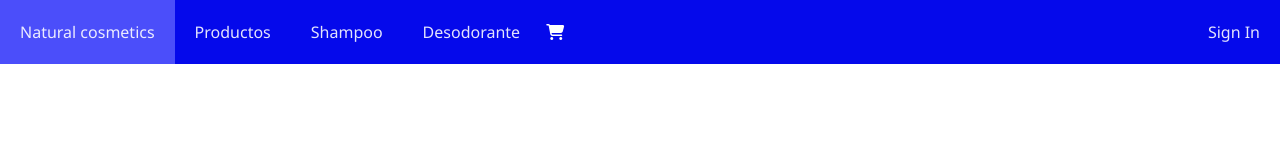
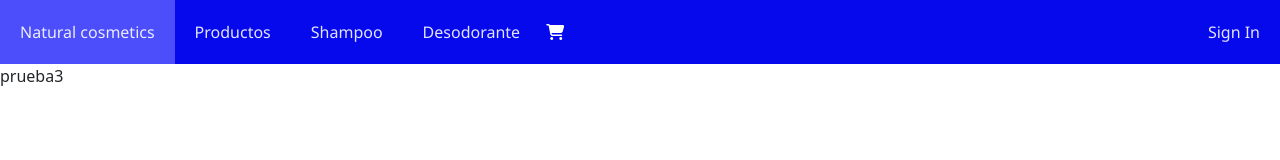
Before and after one commit to lucianop3196/natural-cosmetics, a React (Create React App) app: page /detail/3 in a window 1280 px wide. Shown: the top 160 px of the page. Built offline with nearby package versions, Linux system fonts and the light colour scheme.

Commit message:
Se agregó el componente ItemDetail e ItemDetailContainer

```diff
--- a/src/App.js
+++ b/src/App.js
@@ -1,6 +1,7 @@
 import ItemListContainer from "./components/ItemListContainer";
 import NavBar from "./components/NavBar";
 import { BrowserRouter, Switch, Route } from "react-router-dom";
+import ItemDetailContainer from "./components/ItemDetailContainer";
 
 function App() {
   return (
@@ -14,7 +15,7 @@ function App() {
             <ItemListContainer />
           </Route>
           <Route exact path="/category/:idCategory" component={ItemListContainer}/>
-          <Route exact path=""></Route>
+          <Route exact path="/detail/:id" component={ItemDetailContainer}/>
         </Switch>
       </BrowserRouter>
     </div>
--- a/src/components/Item.jsx
+++ b/src/components/Item.jsx
@@ -1,5 +1,6 @@
 import ItemCount from "./ItemCount";
 import "../styles/Item.css"
+import {Link} from "react-router-dom";
 
 function Item({prod}) {
   return (
@@ -7,7 +8,7 @@ function Item({prod}) {
       <div>{prod.name}</div>
       <div>{prod.price}</div>
       <div><img src={prod.pictureURL} alt={`Imagen del producto: ${prod.name}`} /></div>
-      <button>Detalles</button>
+      <Link to={`/detail/${prod.id}`}><button>Detalles</button></Link>
       <ItemCount props={prod}/>
     </div>
   );
--- /dev/null
+++ b/src/components/ItemDetail.jsx
@@ -0,0 +1,9 @@
+function ItemDetail({ props }) {
+  return (
+    <>
+      <p>{props.name}</p>
+    </>
+  );
+}
+
+export default ItemDetail;
--- /dev/null
+++ b/src/components/ItemDetailContainer.jsx
@@ -0,0 +1,26 @@
+import { useState, useEffect } from "react";
+import { useParams } from "react-router-dom";
+import { getFetch } from "../services/getFetch";
+import ItemDetail from "../components/ItemDetail";
+
+function ItemDetailContainer() {
+  const [prodDetail, setProdDetail] = useState([]);
+  const { id } = useParams();
+
+  useEffect(() => {
+    if (parseInt(id)) {
+      getFetch
+        .then((res) => {
+          setProdDetail(res.find((prod) => prod.id === id));
+        })
+        .catch((err) => console.log(err));
+    }
+  }, [id]);
+  return (
+    <div>
+        <ItemDetail props={prodDetail}/>
+    </div>
+  );
+}
+
+export default ItemDetailContainer;
```
